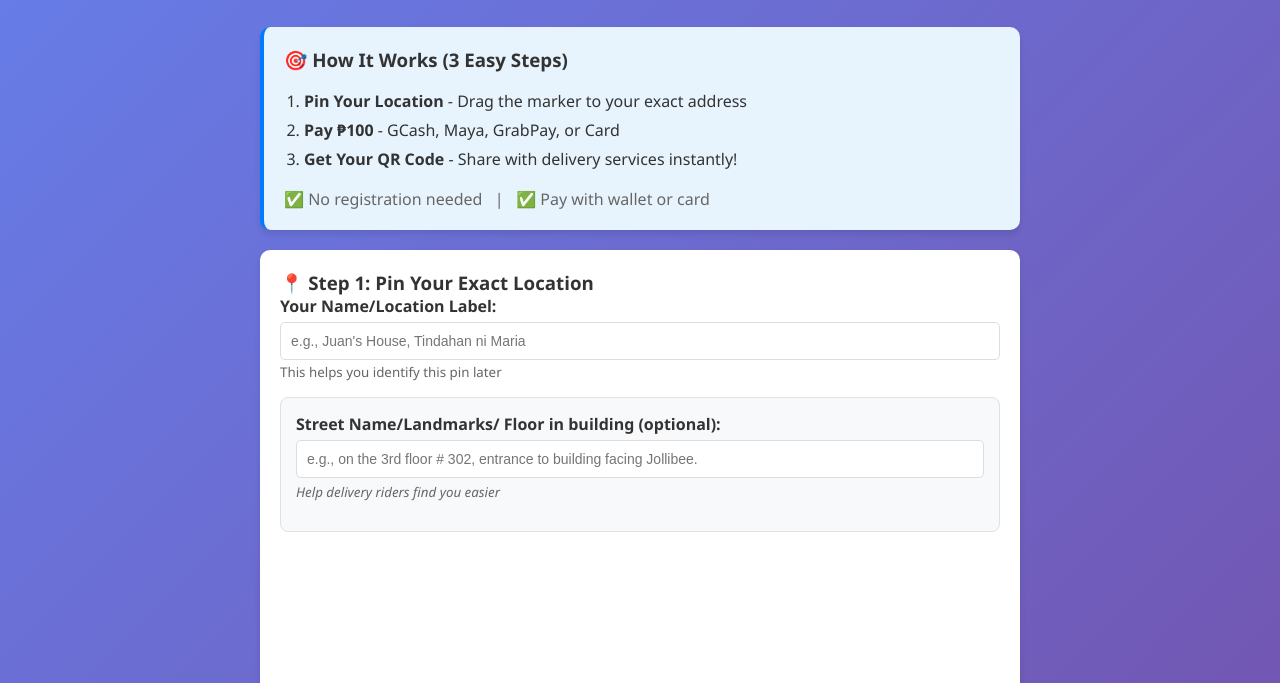
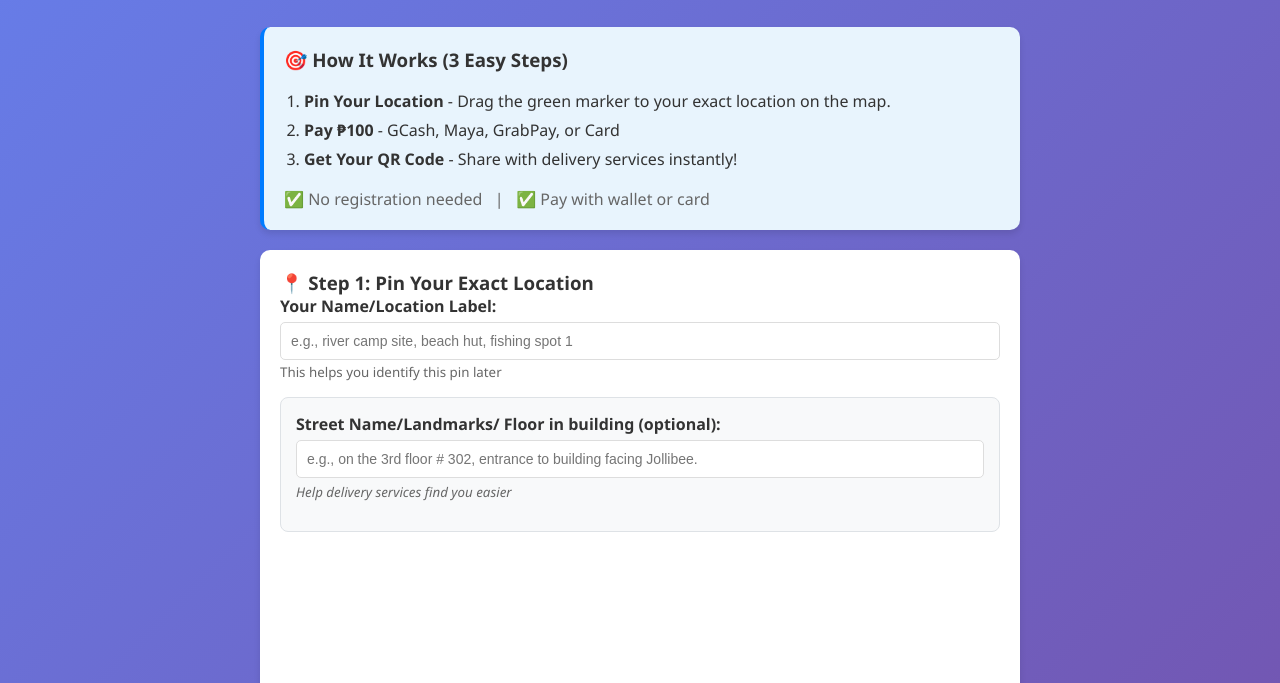
Before and after one commit to PhilatPlay/PinMyPlace, a website: page public/index.html in a window 1280 px wide. Shown: the part 117-800 px from the top of the page. Drawn offline with nearby package versions, Linux system fonts and the light colour scheme; no server answers; a script that the page names is missing.

```diff
--- a/public/index.html
+++ b/public/index.html
@@ -47,8 +47,8 @@
           <h3>🎯 How It Works (3 Easy Steps)</h3>
           <ol style="margin: 15px 0; padding-left: 20px; line-height: 1.8">
             <li>
-              <strong>Pin Your Location</strong> - Drag the marker to your exact
-              address
+              <strong>Pin Your Location</strong> - Drag the green marker to your
+              exact location on the map.
             </li>
             <li>
               <strong>Pay <span class="dynamic-price">₱100</span></strong> -
@@ -74,7 +74,7 @@
             <input
               type="text"
               id="locationName"
-              placeholder="e.g., Juan's House, Tindahan ni Maria"
+              placeholder="e.g., river camp site, beach hut, fishing spot 1"
             />
             <small style="color: #666"
               >This helps you identify this pin later</small
@@ -93,7 +93,7 @@
                 placeholder="e.g., on the 3rd floor # 302, entrance to building facing Jollibee."
               />
               <small style="color: #666"
-                >Help delivery riders find you easier</small
+                >Help delivery services find you easier</small
               >
             </div>
           </div>
```
Also changed, not shown: public/payment-success.html (+1 -1 lines).
